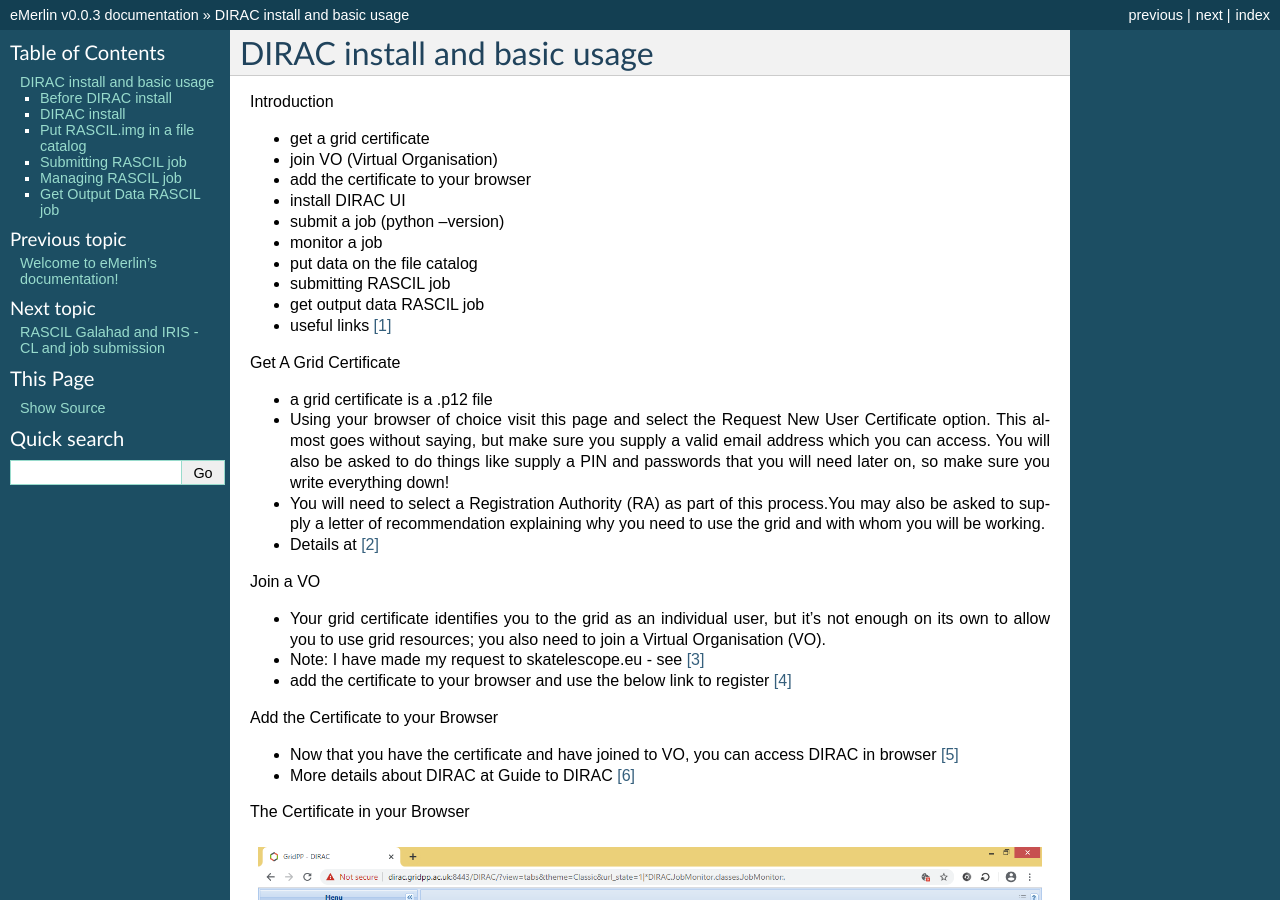
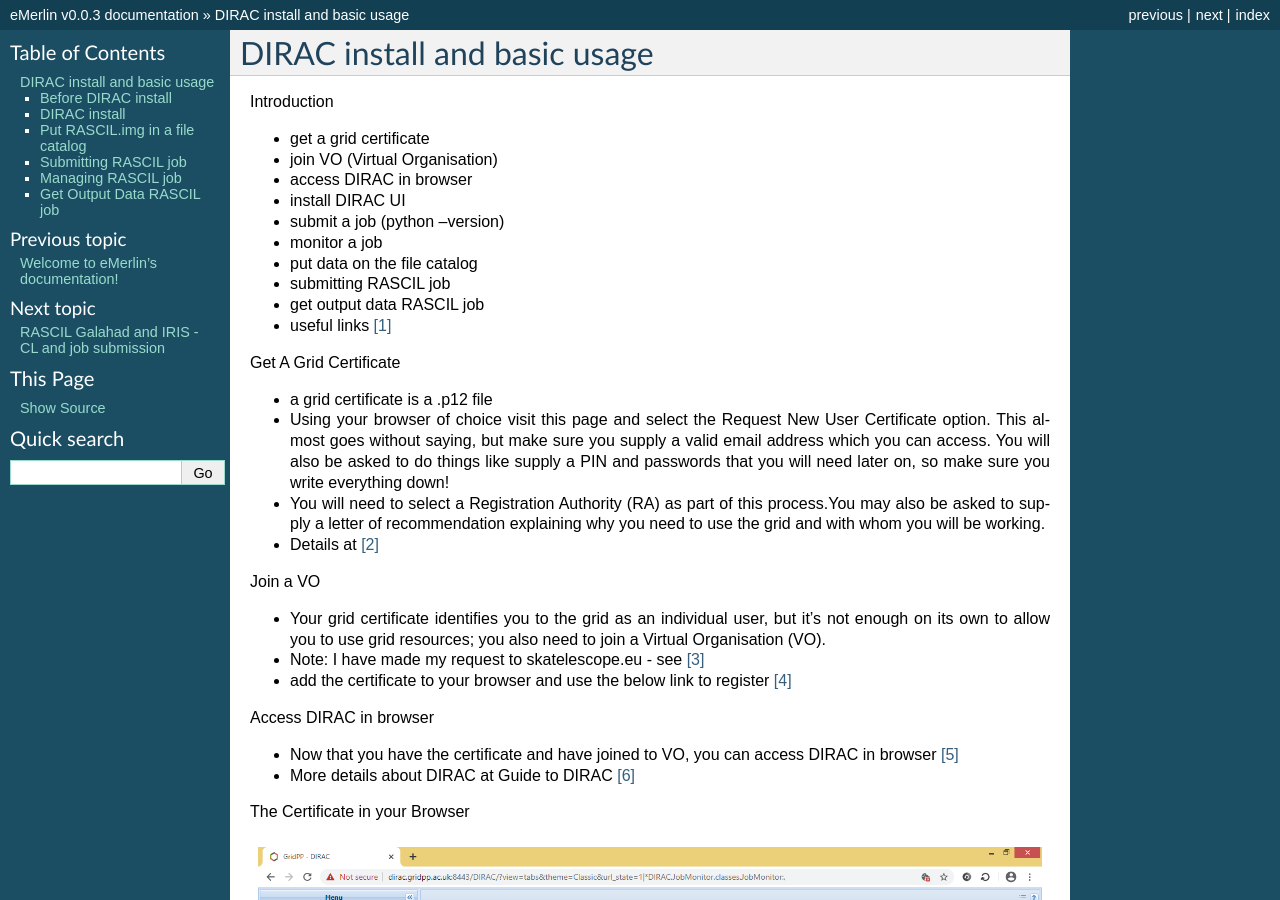
Before and after one commit to cimpan91/Docs, a Sphinx documentation site: the page built from Docs/DIRAC_UI.rst, in a window 1280 px wide and 900 px high. Built offline with Sphinx 7.4.7, drawn with Linux system fonts in a browser that asks for light colours.

Commit message:
Update DIRAC_UI.rst

```diff
--- a/Docs/DIRAC_UI.rst
+++ b/Docs/DIRAC_UI.rst
@@ -8,7 +8,7 @@
 
 -  join VO (Virtual Organisation)
 
--  add the certificate to your browser
+-  access DIRAC in browser
 
 -  install DIRAC UI
 
@@ -51,7 +51,7 @@
 
 -  add the certificate to your browser and use the below link to register  [4]_
 
-Add the Certificate to your Browser
+Access DIRAC in browser
 
 -  Now that you have the certificate and have joined to VO, you can  access DIRAC in browser  [5]_
 
```
